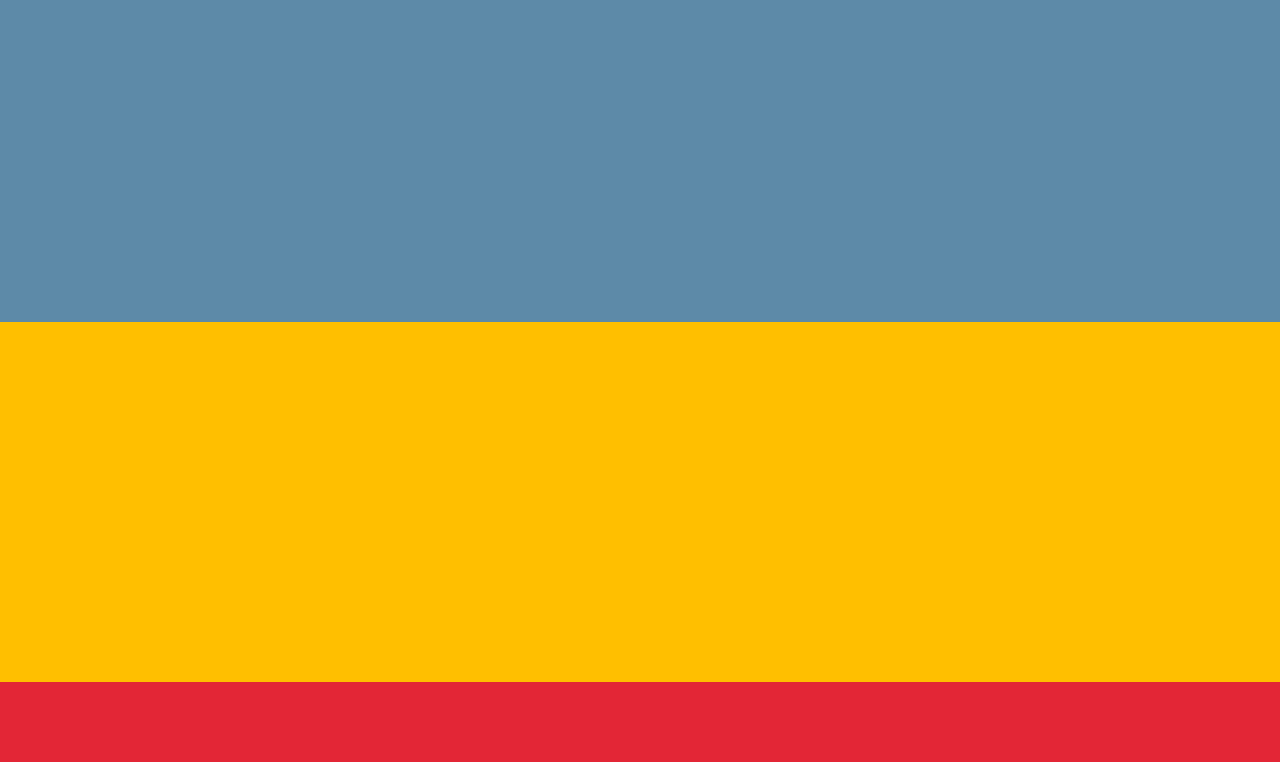
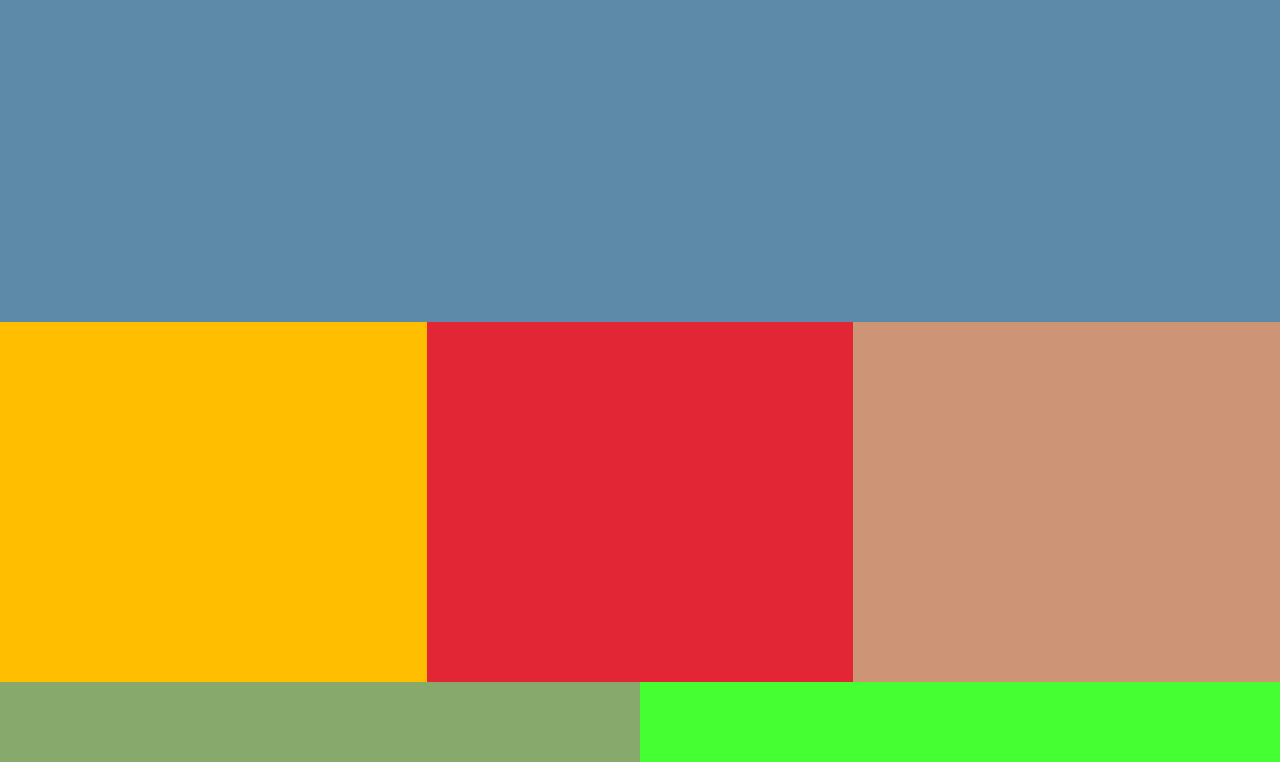
Before and after one commit to KaranPandher/lets-learn-flexbox, a plain HTML site: page index.html in a window 1280 px wide. Shown: the part 38-800 px from the top of the page. Drawn offline with Linux system fonts and the light colour scheme.

Commit message:
Desktop and Tablet view

```diff
--- a/index.html
+++ b/index.html
@@ -4,7 +4,7 @@
         <title>
             Let's Learn Flexbox!
         </title>
-        <meta name = "viewport" content = "width = device - width, initial - scle = 1.0">
+        <meta name = "viewport" content = "width=device-width, initial-scale=1.0">
         <link rel = "stylesheet" href = "./main.css">
         <script src = "scripts.js"></script>
     </head>
--- a/main.css
+++ b/main.css
@@ -11,6 +11,7 @@
     flex-direction: row;
     flex-wrap: wrap;
 }
+
 /* Flex itmes. */
 .flex-item {
     display: block;
@@ -41,3 +42,22 @@
 .item-6 {
     background: #45ff33;
 }
+
+/* Tablet */
+@media screen and (min-width: 768px ) {
+    .item-2,
+    .item-3,
+    .item-5,
+    .item-6 {
+        width: 50%;
+    }
+}
+
+/* Desktop Website */
+@media screen and (min-width: 1200px) {
+    .item-2,
+    .item-3,
+    .item-4 {
+        width: 33.333%;
+    }
+}
```
